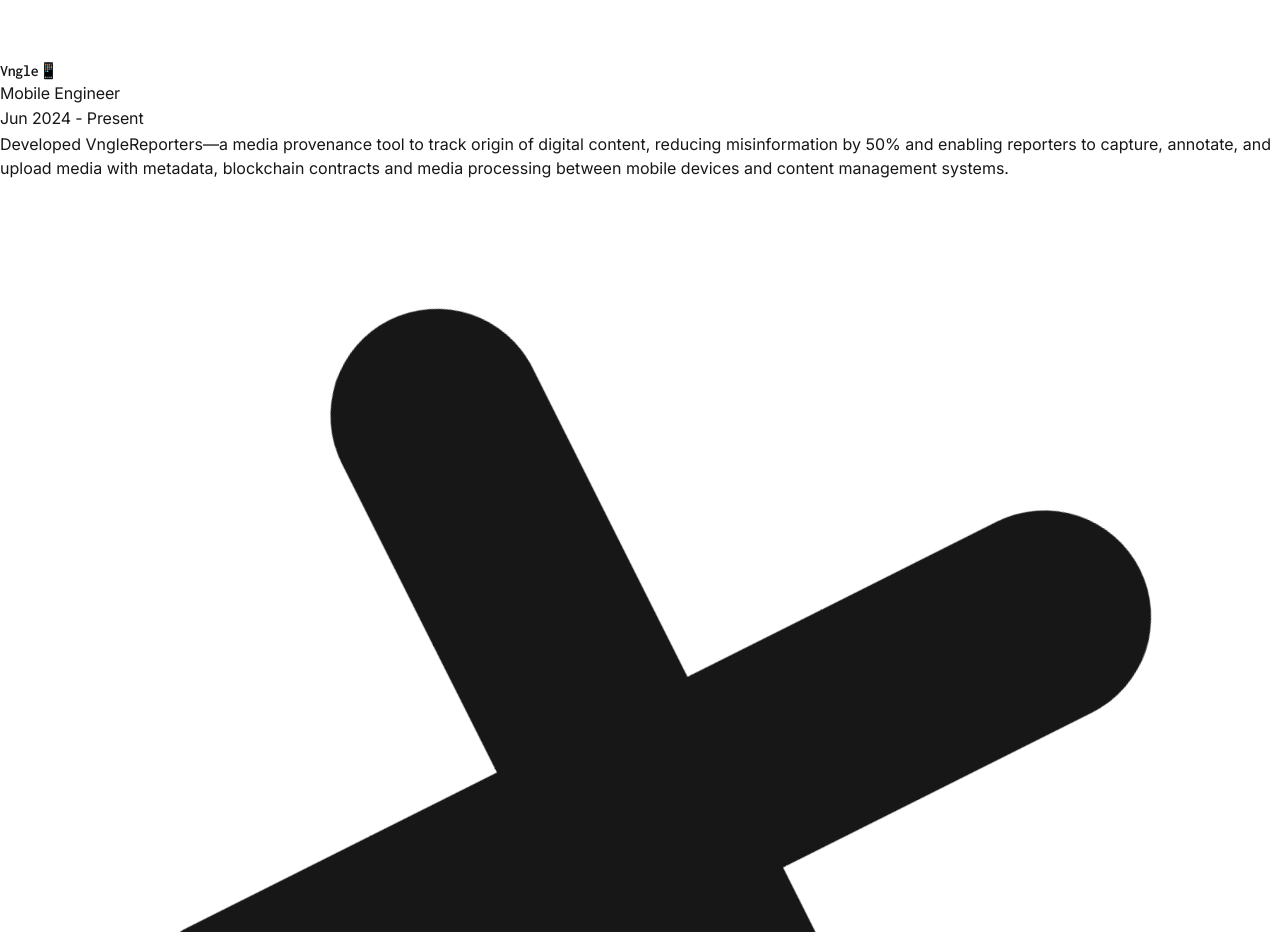
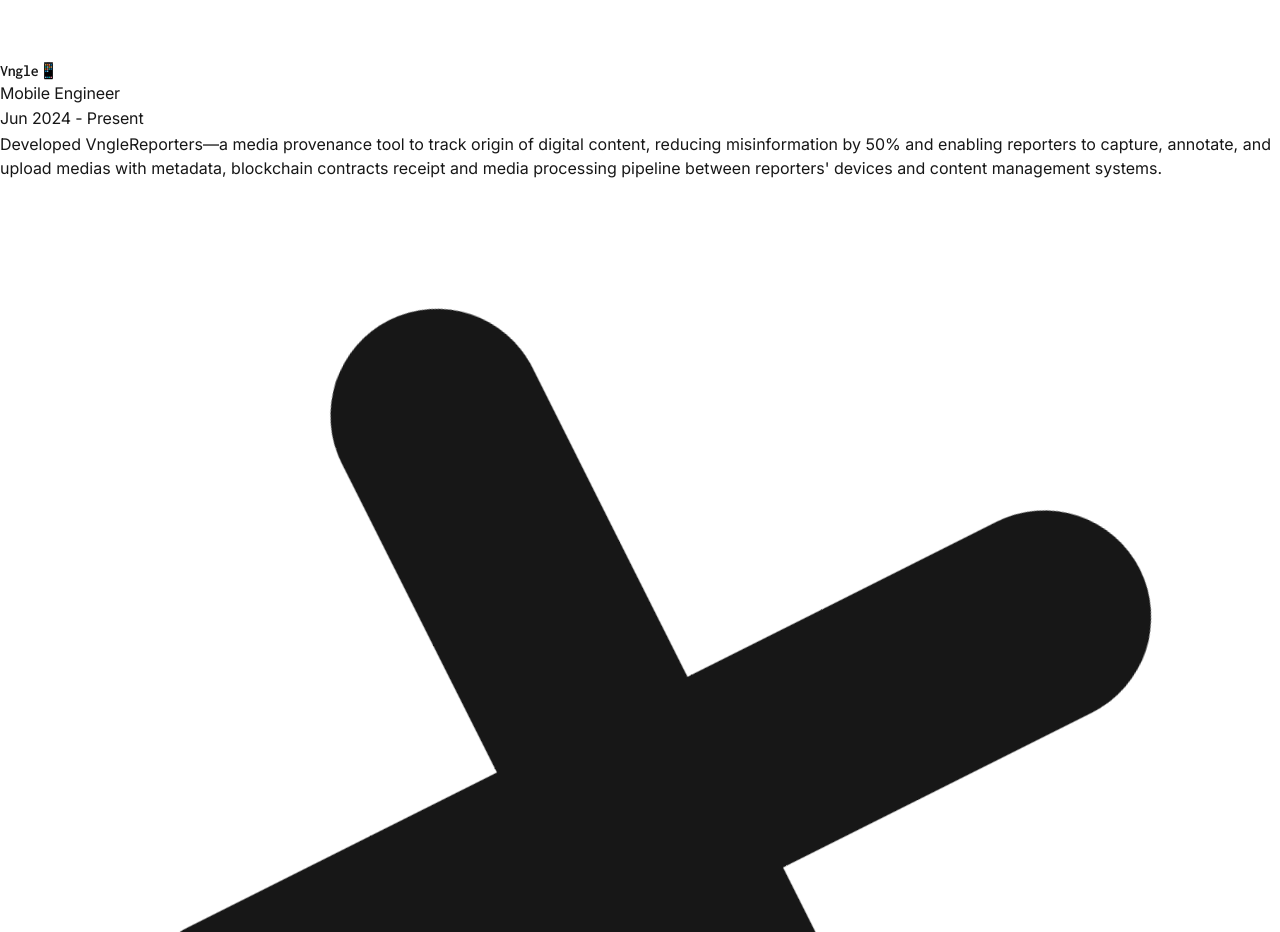
Before and after one commit to koffisonV/portfolio, a Next.js app: page / in a window 1280 px wide. Shown: the part 3220-4152 px from the top of the page. Built offline with nearby package versions, Linux system fonts and the light colour scheme.

Commit message:
updated experience section

```diff
--- a/src/components/Experience.tsx
+++ b/src/components/Experience.tsx
@@ -43,7 +43,7 @@ const experienceData = [
     role: "Mobile Engineer",
     duration: "Jun 2024 - Present",
     responsibilities: [
-      "Developed VngleReporters—a media provenance tool to track origin of digital content, reducing misinformation by 50% and enabling reporters to capture, annotate, and upload media with metadata, blockchain contracts and media processing between mobile devices and content management systems.",
+      "Developed VngleReporters—a media provenance tool to track origin of digital content, reducing misinformation by 50% and enabling reporters to capture, annotate, and upload medias with metadata, blockchain contracts receipt and media processing pipeline between reporters' devices and content management systems.",
     ],
   },
   {
```
